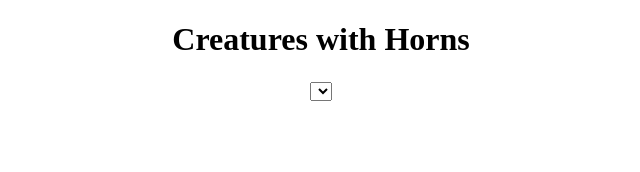
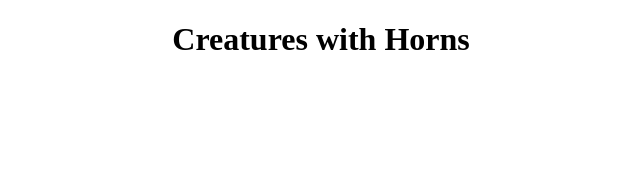
Before and after one commit to kylemayer/f2-lab02-creatures-horns, a React (Create React App) app: page / in a window 1280 px wide. Shown: the top 172 px of the page, without its empty margins (319-959 px from the left). Built offline with nearby package versions, Linux system fonts and the light colour scheme; a web font is replaced by a local one.

Commit message:
passed images into ImageList

```diff
--- a/src/App.js
+++ b/src/App.js
@@ -1,14 +1,14 @@
-// import React, { Component } from 'react';
+import React from 'react';
 import './App.css';
 import Header from './Header.js';
 import ImageList from './ImageList.js';
-// import hornedCreature from './data.js';
+import images from './data.js';
 
 function App() {
   return (
     <div className="App">
       <Header />
-      <ImageList />
+      <ImageList images={images}/>
     </div>
   );
 }
--- a/src/ImageList.js
+++ b/src/ImageList.js
@@ -1,11 +1,13 @@
 import React, { Component } from 'react';
 // import ImageItem from 'ImageItem.js';
+
 
 export default class ImageList extends Component {
     render() {
         return (
             <div>
-                <select></select>
+                <label>
+                </label>
             </div>
         )
     }
```
